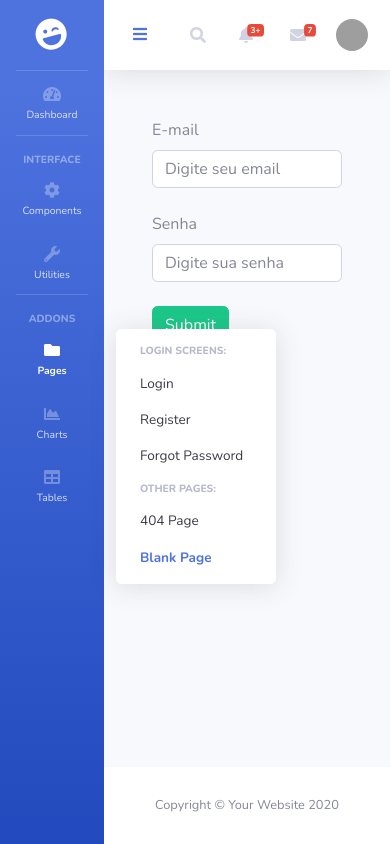
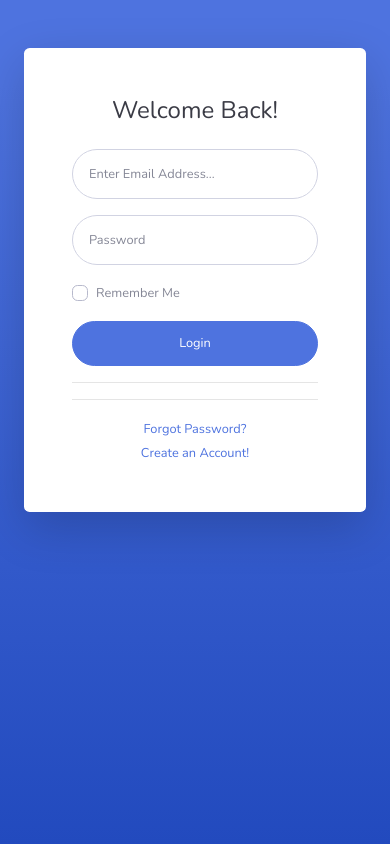
Before and after one commit to gitlucaslima/SGR, a Django app: page /auth/login/ in a window 390 px wide. Run offline with Django 4.2, Linux system fonts and the light colour scheme; some libraries are stand-ins or nearby versions; grey boxes are pictures that could not be loaded.

Commit message:
criação de login e tela de login

```diff
--- a/sgr/settings.py
+++ b/sgr/settings.py
@@ -57,7 +57,7 @@ ROOT_URLCONF = 'sgr.urls'
 TEMPLATES = [
     {
         'BACKEND': 'django.template.backends.django.DjangoTemplates',
-        'DIRS': [os.path.join(BASE_DIR, 'templates')],
+        'DIRS': [BASE_DIR/'templates'],
         'APP_DIRS': True,
         'OPTIONS': {
             'context_processors': [
--- a/sgr/urls.py
+++ b/sgr/urls.py
@@ -2,8 +2,10 @@ from django.contrib import admin
 from django.urls import include, path
 from django.views.generic import TemplateView
 
+from .views import index
+
 urlpatterns = [
     path('admin/', admin.site.urls),
-    path('', TemplateView.as_view(template_name="base.html")),
+    path('', index),
     path('auth/', include('usuarios.urls'))
 ]
--- a/templates/base.html
+++ b/templates/base.html
@@ -25,7 +25,7 @@
         rel="stylesheet">
 
     <!-- Custom styles for this template-->
-    <link href={% static "css/sb-admin-2.min.css"%} rel="stylesheet">
+    <link href={% static "css/sb-admin-2.min.css" %} rel="stylesheet">
 
 </head>
 
@@ -34,7 +34,8 @@
     <!-- Page Wrapper -->
     <div id="wrapper">
 
-        {% block barralateral %} <!-- Sidebar -->
+        {% block barralateral %}
+        <!-- Sidebar -->
         <ul class="navbar-nav bg-gradient-primary sidebar sidebar-dark accordion" id="accordionSidebar">
 
             <!-- Sidebar - Brand -->
@@ -151,7 +152,8 @@
             </div>
 
         </ul>
-        {% endblock barralateral %} <!-- End of Sidebar -->
+        {% endblock barralateral %}
+        <!-- End of Sidebar -->
 
 
         {% block conteudo %}
@@ -263,8 +265,7 @@
                                 </h6>
                                 <a class="dropdown-item d-flex align-items-center" href="#">
                                     <div class="dropdown-list-image mr-3">
-                                        <img class="rounded-circle" src="img/undraw_profile_1.svg"
-                                            alt="...">
+                                        <img class="rounded-circle" src="img/undraw_profile_1.svg" alt="...">
                                         <div class="status-indicator bg-success"></div>
                                     </div>
                                     <div class="font-weight-bold">
@@ -275,8 +276,7 @@
                                 </a>
                                 <a class="dropdown-item d-flex align-items-center" href="#">
                                     <div class="dropdown-list-image mr-3">
-                                        <img class="rounded-circle" src="img/undraw_profile_2.svg"
-                                            alt="...">
+                                        <img class="rounded-circle" src="img/undraw_profile_2.svg" alt="...">
                                         <div class="status-indicator"></div>
                                     </div>
                                     <div>
@@ -287,8 +287,7 @@
                                 </a>
                                 <a class="dropdown-item d-flex align-items-center" href="#">
                                     <div class="dropdown-list-image mr-3">
-                                        <img class="rounded-circle" src="img/undraw_profile_3.svg"
-                                            alt="...">
+                                        <img class="rounded-circle" src="img/undraw_profile_3.svg" alt="...">
                                         <div class="status-indicator bg-warning"></div>
                                     </div>
                                     <div>
@@ -320,8 +319,7 @@
                             <a class="nav-link dropdown-toggle" href="#" id="userDropdown" role="button"
                                 data-toggle="dropdown" aria-haspopup="true" aria-expanded="false">
                                 <span class="mr-2 d-none d-lg-inline text-gray-600 small">Douglas McGee</span>
-                                <img class="img-profile rounded-circle"
-                                    src="img/undraw_profile.svg">
+                                <img class="img-profile rounded-circle" src="img/undraw_profile.svg">
                             </a>
                             <!-- Dropdown - User Information -->
                             <div class="dropdown-menu dropdown-menu-right shadow animated--grow-in"
@@ -339,7 +337,8 @@
                                     Activity Log
                                 </a>
                                 <div class="dropdown-divider"></div>
-                                <a class="dropdown-item" href="#" data-toggle="modal" data-target="#logoutModal">
+                                <a class="dropdown-item" href="{% url 'login' %}" data-toggle="modal"
+                                    data-target="#logoutModal">
                                     <i class="fas fa-sign-out-alt fa-sm fa-fw mr-2 text-gray-400"></i>
                                     Logout
                                 </a>
@@ -404,21 +403,21 @@
                 <div class="modal-body">Select "Logout" below if you are ready to end your current session.</div>
                 <div class="modal-footer">
                     <button class="btn btn-secondary" type="button" data-dismiss="modal">Cancel</button>
-                    <a class="btn btn-primary" href="login.html">Logout</a>
+                    <a class="btn btn-primary" href="{% url 'logout' %}">Logout</a>
                 </div>
             </div>
         </div>
     </div>
 
     <!-- Bootstrap core JavaScript-->
-    <script src={% static "jquery/jquery.min.js"%}></script>
-    <script src={% static "bootstrap/js/bootstrap.bundle.min.js"%}></script>
+    <script src={% static "jquery/jquery.min.js" %}></script>
+    <script src={% static "bootstrap/js/bootstrap.bundle.min.js" %}></script>
 
     <!-- Core plugin JavaScript-->
-    <script src={% static "jquery-easing/jquery.easing.min.js"%}></script>
+    <script src={% static "jquery-easing/jquery.easing.min.js" %}></script>
 
     <!-- Custom scripts for all pages-->
-    <script src={% static "js/sb-admin-2.min.js"%}></script>
+    <script src={% static "js/sb-admin-2.min.js" %}></script>
 
 </body>
 
--- a/usuarios/templates/login.html
+++ b/usuarios/templates/login.html
@@ -1,18 +1,98 @@
-{% extends 'base.html' %}
+{% load static %}
+<!DOCTYPE html>
+<html lang="en">
 
-{% block 'body' %}
+<head>
 
-    <div class='container'>
-        <form action="{% url 'login' %}" method="POST">{% csrf_token %}
-            <br>
-            <label for="email">E-mail</label>
-            <input type="email" placeholder="Digite seu email" name="email" class="form-control">
-            <br>
-            <label for="Password">Senha</label>
-            <input type="Password" placeholder="Digite sua senha" name="senha" class="form-control">
-            <br>
-            <input type="submit" class="btn btn-success">
-        </form>
+    <meta charset="utf-8">
+    <meta http-equiv="X-UA-Compatible" content="IE=edge">
+    <meta name="viewport" content="width=device-width, initial-scale=1, shrink-to-fit=no">
+    <meta name="description" content="">
+    <meta name="author" content="">
+
+    <title>SB Admin 2 - Login</title>
+
+    <!-- Custom fonts for this template-->
+    <link href={% static "vendor/fontawesome-free/css/all.min.css" %} rel="stylesheet" type="text/css">
+    <link
+        href="https://fonts.googleapis.com/css?family=Nunito:200,200i,300,300i,400,400i,600,600i,700,700i,800,800i,900,900i"
+        rel="stylesheet">
+
+    <!-- Custom styles for this template-->
+    <link href={% static "css/sb-admin-2.min.css" %} rel="stylesheet">
+
+</head>
+
+<body class="bg-gradient-primary">
+
+    <div class="container">
+
+        <!-- Outer Row -->
+        <div class="row justify-content-center">
+
+            <div class="col-xl-10 col-lg-12 col-md-9">
+
+                <div class="card o-hidden border-0 shadow-lg my-5">
+                    <div class="card-body p-0">
+                        <!-- Nested Row within Card Body -->
+                        <div class="row">
+                            <div class="col-lg-6 d-none d-lg-block bg-login-image"></div>
+                            <div class="col-lg-6">
+                                <div class="p-5">
+                                    <div class="text-center">
+                                        <h1 class="h4 text-gray-900 mb-4">Welcome Back!</h1>
+                                    </div>
+                                    <form action="{% url 'login' %}" method="POST" class="user">{% csrf_token %}
+                                        <div class="form-group">
+                                            <input type="email" class="form-control form-control-user"
+                                                id="exampleInputEmail" name="email" aria-describedby="emailHelp"
+                                                placeholder="Enter Email Address...">
+                                        </div>
+                                        <div class="form-group">
+                                            <input type="password" name="senha" class="form-control form-control-user"
+                                                id="exampleInputPassword" placeholder="Password">
+                                        </div>
+                                        <div class="form-group">
+                                            <div class="custom-control custom-checkbox small">
+                                                <input type="checkbox" class="custom-control-input" id="customCheck">
+                                                <label class="custom-control-label" for="customCheck">Remember
+                                                    Me</label>
+                                            </div>
+                                        </div>
+                                        <button class="btn btn-primary btn-user btn-block">
+                                            Login
+                                        </button>
+                                        <hr>
+                                    </form>
+                                    <hr>
+                                    <div class="text-center">
+                                        <a class="small" href="forgot-password.html">Forgot Password?</a>
+                                    </div>
+                                    <div class="text-center">
+                                        <a class="small" href="register.html">Create an Account!</a>
+                                    </div>
+                                </div>
+                            </div>
+                        </div>
+                    </div>
+                </div>
+
+            </div>
+
+        </div>
+
     </div>
 
-{% endblock 'body' %}
+    <!-- Bootstrap core JavaScript-->
+    <script src={% static "vendor/jquery/jquery.min.js" %}></script>
+    <script src={% static "vendor/bootstrap/js/bootstrap.bundle.min.js" %}></script>
+
+    <!-- Core plugin JavaScript-->
+    <script src={% static "vendor/jquery-easing/jquery.easing.min.js" %}></script>
+
+    <!-- Custom scripts for all pages-->
+    <script src={% static "js/sb-admin-2.min.js" %}></script>
+
+</body>
+
+</html>
--- a/usuarios/urls.py
+++ b/usuarios/urls.py
@@ -5,5 +5,5 @@ from . import views
 urlpatterns = [
     path('cadastrar_tutor/', views.cadastrar_tutor, name="cadastrar_tutor"),
     path('login/', views.login, name="login"),
-    path('sair/', views.logout, name="sair")
+    path('logout/', views.logout, name="logout")
 ]
--- a/usuarios/views.py
+++ b/usuarios/views.py
@@ -31,7 +31,7 @@ def cadastrar_tutor(request):
 def login(request):
     if request.method == "GET":
         if request.user.is_authenticated:
-            return redirect(reverse('plataforma'))
+            return redirect(reverse('cadastrar_tutor.html'))
         return render(request, 'login.html')
     elif request.method == "POST":
         login = request.POST.get('email')
@@ -39,13 +39,14 @@ def login(request):
 
         user = auth.authenticate(username=login, password=senha)
 
+
         if not user:
             #TODO: redirecionar com mensagem de erro
             return HttpResponse('Usuário inválido')
 
         auth.login(request, user)
-        return HttpResponse('Usuario logado com sucesso')
+        return render(request, 'base.html')
 
 def logout(request):
     request.session.flush()
-    return redirect(reverse('login'))
+    return redirect('login')
```
Also changed, not shown: sgr/views.py (added, +8 -0 lines), db.sqlite3.
